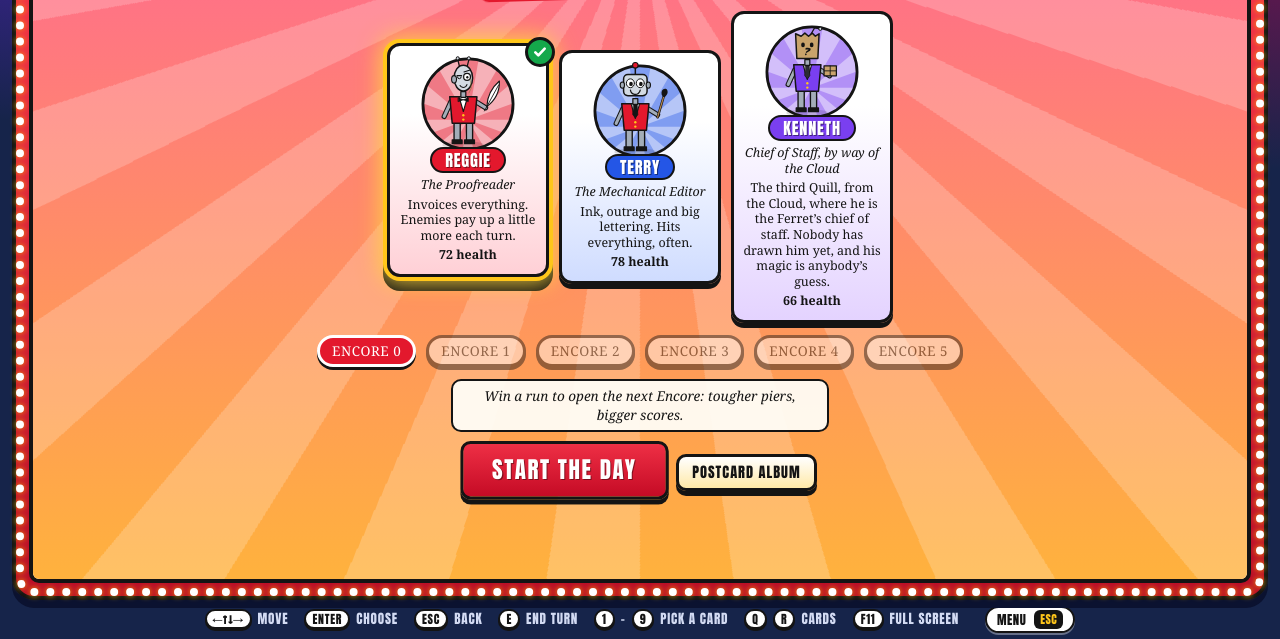
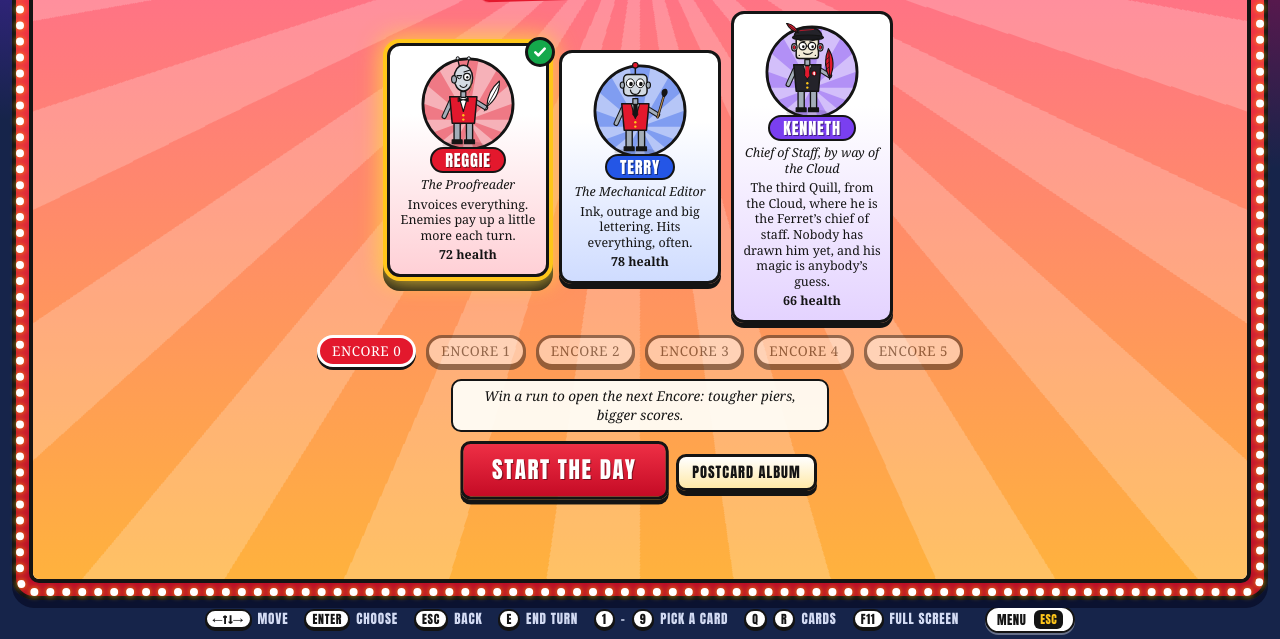
Before and after one commit to williamgeorgeworks/williamgeorgeworks.github.io, a website: page desktop/seen-off/web/index.html in a window 1280 px wide. Shown: the part 161-800 px from the top of the page. Drawn offline with Linux system fonts and the light colour scheme.

Commit message:
Seen Off desktop M3: Kenneth's sprite redrawn from his portrait
Cap with red feather, round glasses, red-Q ear-pieces, black waistcoat with Q badge,
red tie, red quill in hand. Credits and report lines rewritten. UI colour stays purple.
202/202 web tests pass.

```diff
--- a/desktop/seen-off/web/index.html
+++ b/desktop/seen-off/web/index.html
@@ -287,7 +287,7 @@ button{font:inherit;cursor:pointer}
       </div>
     </section>
   </div>
-  <p class="foot" id="dkFoot">The tune is a new one, a waltz for the end of the pier. Everything is drawn in code, in the ink of our books, with the Lights switched on. Reggie and Terry appear as themselves. Kenneth is the third Quill: he comes from the Cloud, where he is the Ferret&rsquo;s chief of staff. He appears with a bag on his head because nobody has drawn him yet. The game has nothing to do with any other card game. No seagulls were slain. They were seen off, and they will be back.</p>
+  <p class="foot" id="dkFoot">The tune is a new one, a waltz for the end of the pier. Everything is drawn in code, in the ink of our books, with the Lights switched on. Reggie and Terry appear as themselves. Kenneth is the third Quill: he comes from the Cloud, where he is the Ferret&rsquo;s chief of staff. He has finally been drawn, cap, feather, glasses and all, and has asked for it to be minuted. The game has nothing to do with any other card game. No seagulls were slain. They were seen off, and they will be back.</p>
 </div>
 
 <script>
@@ -677,7 +677,7 @@ function dayReport(won,pts){
   var c=RUN.cats[0]?CATS[RUN.cats[0]].name:'Nobody',pl=RUN.stage?STAGES[RUN.stage].n:'the Prom',by=B&&!won?(B.en.filter(function(e){return !e.dead;}).map(function(e){return e.name;})[0]||'Something'):'';
   var note={r:won?'Weather fair. Invoiced '+RUN.stats.kills+' of them. '+c+' ruled against the milk. Wish you were here, but not on my account.':'Got as far as '+pl+'. '+by+' saw me off, and will be hearing from me. '+c+' has kept the receipts.',
     t:won?'Hit everything. Most of it deserved it. '+c+' said nothing all day, which I respect. Back next week.':'Got as far as '+pl+'. '+by+' had the better of it. '+c+' looked away. I will be back. They always say that.',
-    k:won?'Day out logged. '+RUN.stats.kills+' incidents, all resolved. '+c+' has been added to the org chart. The bag is staying on.':'Day out paused at '+pl+'. '+by+' has been escalated. '+c+' is drafting the minutes.'}[RUN.hero];
+    k:won?'Day out logged. '+RUN.stats.kills+' incidents, all resolved. '+c+' has been added to the org chart. The feather is staying in.':'Day out paused at '+pl+'. '+by+' has been escalated. '+c+' is drafting the minutes.'}[RUN.hero];
   return {won:won,firstWin:firstWin,first:first,note:note,places:RUN.day.slice(),kills:RUN.stats.kills,combo:RUN.stats.combo,spent:RUN.stats.spent,cards:RUN.stats.cards,fights:RUN.stats.fights,
     left:RUN.gold,newp:RUN.stats.newp,daily:dly,rock0:before,rock1:DAY.rock,s0:s0,got:got,bonus:bonus,why:why,whole:RUN.part>=5};
 }
@@ -1062,12 +1062,15 @@ function drawQuill(kind,r,t){
   if(kind==='r')quill(hx+2,hy-2,.5+hr);
   else{ctx.save();ctx.translate(hx,hy);ctx.rotate(hr);
     if(kind==='t'){line([0,4,10,-30],4,COL.ink);line([0,4,10,-30],1.8,'#b98a4e');smooth(blob(12,-36,6,7,7,.5,r));ctx.fillStyle=COL.ink;ctx.fill();}
-    else if(!(POSEON&&TNOW>=KREL&&TNOW<KHIDE)){rect(-9,-16,20,16,'#c9a36b',2);line([1,-16,1,0],1.4);line([-9,-8,11,-8],1.4);}
+    else{/* Kenneth: a red quill (the parcel he lobs is drawn by the attack animation) */
+      ctx.beginPath();ctx.moveTo(0,4);ctx.quadraticCurveTo(-12,-20,-2,-44);ctx.quadraticCurveTo(12,-22,0,4);ink(COL.red,1.8);line([0,6,-1,-40],1.4,COL.ink);
+      [-30,-22,-14].forEach(function(y){line([-1,y,-7,y+5],1,COL.ink);});}
     ctx.restore();}
-  poly([-22,-76,22,-76,18,-33,-18,-33],kind==='k'?COL.purple:COL.red,2.4);
+  poly([-22,-76,22,-76,18,-33,-18,-33],kind==='k'?'#24232a':COL.red,2.4);
   poly([-7,-76,7,-76,0,-52],'#fff',1.8);
-  if(kind==='r')poly([-8,-74,8,-68,8,-74,-8,-68],COL.ink,1.2);else poly([-3,-74,3,-74,4,-58,0,-53,-4,-58],kind==='k'?'#2c2c33':COL.ink,1.2);
+  if(kind==='r')poly([-8,-74,8,-68,8,-74,-8,-68],COL.ink,1.2);else poly([-3,-74,3,-74,4,-58,0,-53,-4,-58],kind==='k'?COL.red:COL.ink,1.2);
   ctx.fillStyle=COL.gold;[-46,-39].forEach(function(y){ell(0,y,1.9,1.9);ctx.fill();});
+  if(kind==='k'){ell(11,-62,4.2,4.2);ink(COL.red,1.4);ctx.fillStyle='#fff';ctx.font='bold 6px '+FONT_D;ctx.textAlign='center';ctx.fillText('Q',11,-59.8);}
   rect(-4,-84,8,9,COL.steel,2);
   if(kind==='r'){
     line([-6,-124,-9,-136],2);line([6,-124,9,-136],2);ell(-9,-138,2.6,2.6);ink(COL.metal,1.6);ell(9,-138,2.6,2.6);ink(COL.metal,1.6);
@@ -1082,10 +1085,17 @@ function drawQuill(kind,r,t){
     ell(-21,-106,3.5,5);ink(COL.steel,1.8);ell(21,-106,3.5,5);ink(COL.steel,1.8);
     eyes(0,-109,8,6.5);ctx.beginPath();ctx.arc(0,-99,8,.15,Math.PI-.15);ctx.strokeStyle=COL.ink;ctx.lineWidth=2;ctx.stroke();
   }else{
-    line([5,-124,12,-136,20,-134],2);ell(21,-134,2.6,2.6);ink(COL.metal,1.6);
-    poly([-17,-86,17,-86,19,-126,13,-122,8,-127,2,-122,-4,-127,-10,-122,-19,-126],'#c9a36b',2.4);
-    if(blink()){line([-10,-107,-4,-107],2.2);line([4,-107,10,-107],2.2);}else{ell(-7,-108,3,4);ctx.fillStyle=COL.ink;ctx.fill();ell(7,-108,3,4);ctx.fill();}
-    ctx.fillStyle=COL.ink;ctx.font='16px '+FONT_M;ctx.textAlign='center';ctx.fillText('?',0,-91);
+    /* Kenneth, from his portrait: boxy cream head, round glasses, black cap with a red feather, ear-pieces with a red Q */
+    ctx.beginPath();if(ctx.roundRect)ctx.roundRect(-18,-122,36,36,5);else ctx.rect(-18,-122,36,36);ink('#f1ead6',2.4);
+    ctx.fillStyle=COL.ink;[[-13,-91],[13,-91],[-13,-117],[13,-117]].forEach(function(q){ell(q[0],q[1],1.1,1.1);ctx.fill();});
+    [-1,1].forEach(function(sd){ell(sd*21,-104,4.5,6);ink(COL.steel,1.8);ell(sd*21,-104,2.4,3.2);ink(COL.red,1);});
+    [-1,1].forEach(function(sd){ell(sd*7.5,-106,6,6);ink('#fff',2);});line([-1.5,-106,1.5,-106],1.6);
+    if(blink()){line([-10,-105.5,-5,-105.5],2);line([5,-105.5,10,-105.5],2);}else{ctx.fillStyle=COL.ink;ell(-6.5,-105,2,2.4);ctx.fill();ell(8.5,-105,2,2.4);ctx.fill();}
+    line([-12,-115,-4,-113],1.8);line([4,-114,12,-116],1.8);
+    ctx.beginPath();ctx.moveTo(-6,-95);ctx.quadraticCurveTo(1,-90,8,-96);ctx.strokeStyle=COL.ink;ctx.lineWidth=1.8;ctx.stroke();
+    ctx.beginPath();ctx.moveTo(-22,-119);ctx.quadraticCurveTo(-20,-136,0,-137);ctx.quadraticCurveTo(22,-136,24,-121);ctx.closePath();ink('#24232a',2.2);
+    ctx.beginPath();ctx.ellipse(1,-120,25,4,0,0,Math.PI*2);ink('#1a1a1f',2);line([-12,-131,10,-133],1.2,COL.red);
+    ctx.save();ctx.translate(-15,-128);ctx.rotate(-.9);ctx.beginPath();ctx.moveTo(0,0);ctx.quadraticCurveTo(-6,-12,0,-24);ctx.quadraticCurveTo(7,-12,0,0);ink(COL.red,1.6);line([0,1,0,-21],1.1);ctx.restore();
   }
   ctx.restore();
 }
```
Also changed, not shown: desktop/seen-off/README.md.
